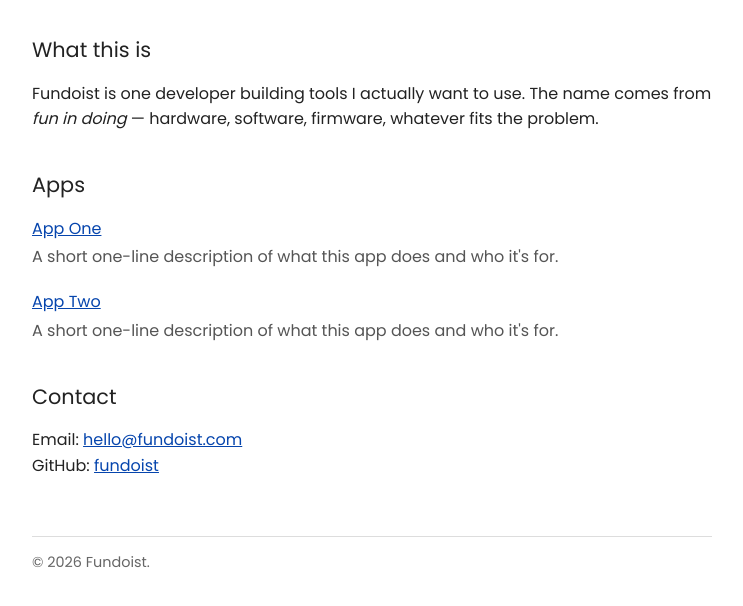
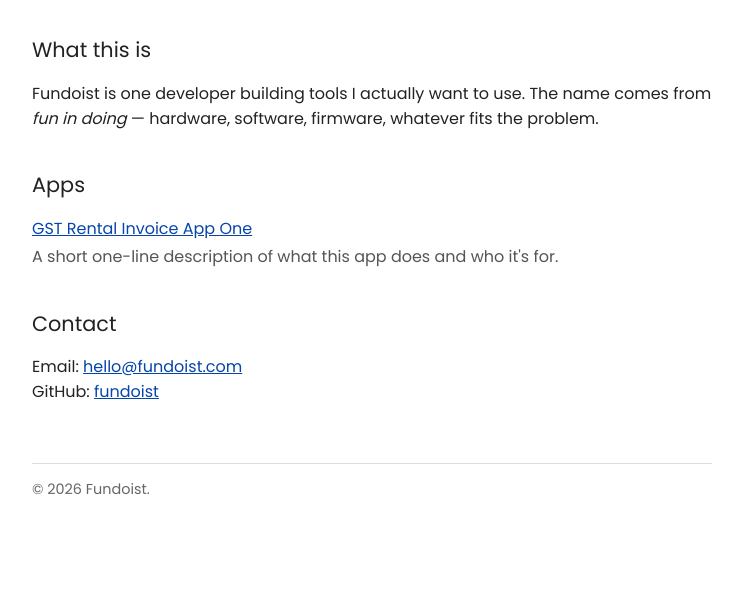
Before and after one commit to fundoist/fundoist.github.io, a plain HTML site: page index.html in a window 1280 px wide. Shown: the part 142-748 px from the top of the page, without its empty margins (268-1011 px from the left). Drawn offline with Linux system fonts and the light colour scheme.

Commit message:
Update index.html

```diff
--- a/index.html
+++ b/index.html
@@ -36,11 +36,7 @@
   <h2>Apps</h2>
   <ul class="apps">
     <li>
-      <a href="apps/app-one.html">App One</a>
-      <span class="desc">A short one-line description of what this app does and who it's for.</span>
-    </li>
-    <li>
-      <a href="apps/app-two.html">App Two</a>
+      <a href="apps/gst-rental-invoice-app.html">GST Rental Invoice App One</a>
       <span class="desc">A short one-line description of what this app does and who it's for.</span>
     </li>
   </ul>
```
